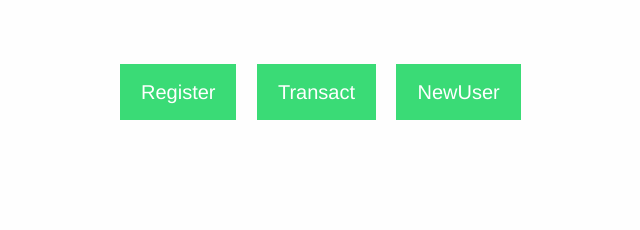
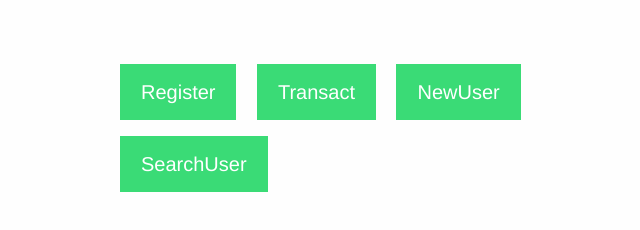
Before and after one commit to anand1996wani/BlockChain-Asset-Manager, a website: page UI/index.html in a window 1280 px wide. Shown: the whole page, without its empty margins (235-875 px from the left). Drawn offline with Linux system fonts and the light colour scheme.

Commit message:
changed title and added a new button

```diff
--- a/UI/index.html
+++ b/UI/index.html
@@ -4,7 +4,7 @@
     <meta charset="utf-8">
     <meta http-equiv="x-ua-compatible" content="ie=edge">
     <meta name="viewport" content="width=device-width, initial-scale=1.0">
-    <title>Project_y</title>
+    <title>Smart Contract</title>
     <link rel = "stylesheet" href = "./css/foundation.css">
     <script src = "js/jquery.min.js"></script>
     <script src = "js/foundation.min.js"></script>
@@ -16,6 +16,7 @@
         <a input class="button large success" onclick="window.location.href = 'register.html'" >Register</a>
         <a input class="button large success" onclick="window.location.href = 'transact.html'">Transact</a>
         <a input class="button large success" onclick="window.location.href = 'useradd.html'">NewUser</a>
+        <a input class="button large success" onclick="window.location.href = 'searchUser'">SearchUser</a>
     </div>
 </div>
 </body>
```
